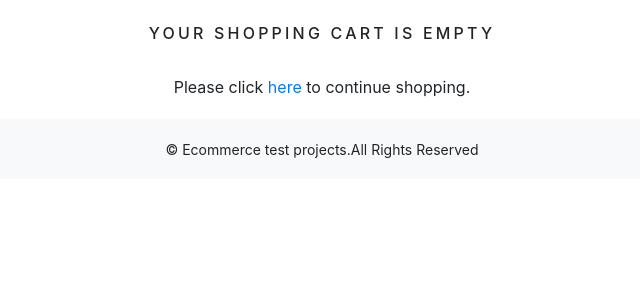
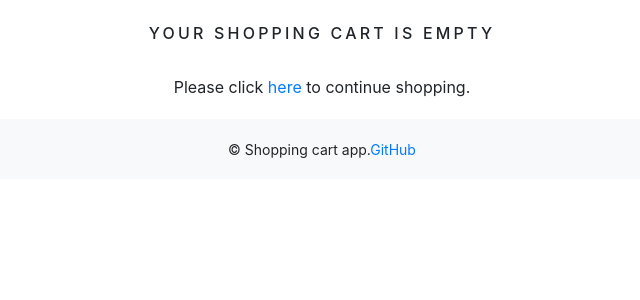
Before and after one commit to nexto123/ecommerce-assignments, a Django app: template cart/templates/cart.html in a window 1280 px wide. Shown: the part 158-458 px from the top of the page, without its empty margins (318-958 px from the left). Run offline with Django 3.2, Linux system fonts and the light colour scheme; the template is opened without the code that fills it, so the values that code supplies are empty; parts of the project's set-up code (start-up, migrations or seed data) failed here and were passed over; some libraries are stand-ins or nearby versions.

Commit message:
added github link and connected to repo

```diff
--- a/shop/templates/footer.html
+++ b/shop/templates/footer.html
@@ -1,3 +1,3 @@
 <div class="footer nav-bar-fixed-bottom my_footer">
-    <p class="text-center">&copy; Ecommerce test projects.All Rights Reserved</p>
+    <p class="text-center">&copy; Shopping cart app.<a href="https://github.com/nexto123/ecommerce-assignments">GitHub</a></p>
 </div>
```
